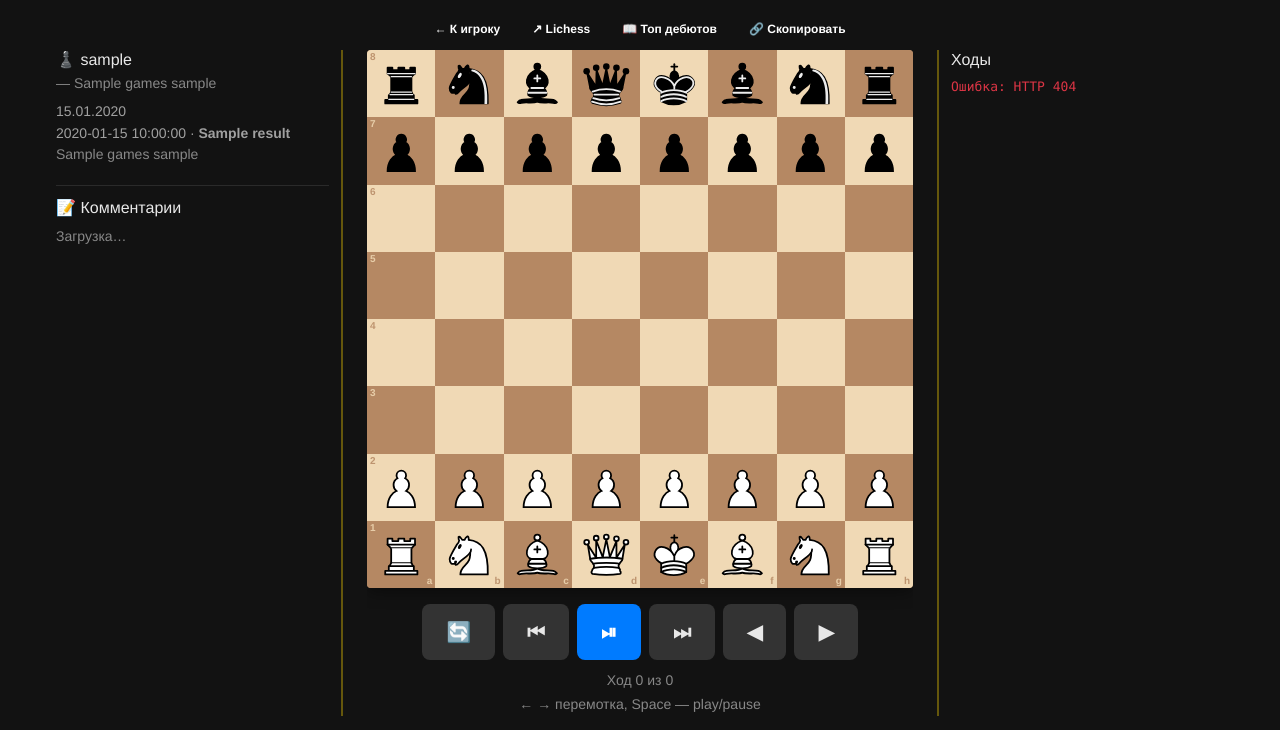
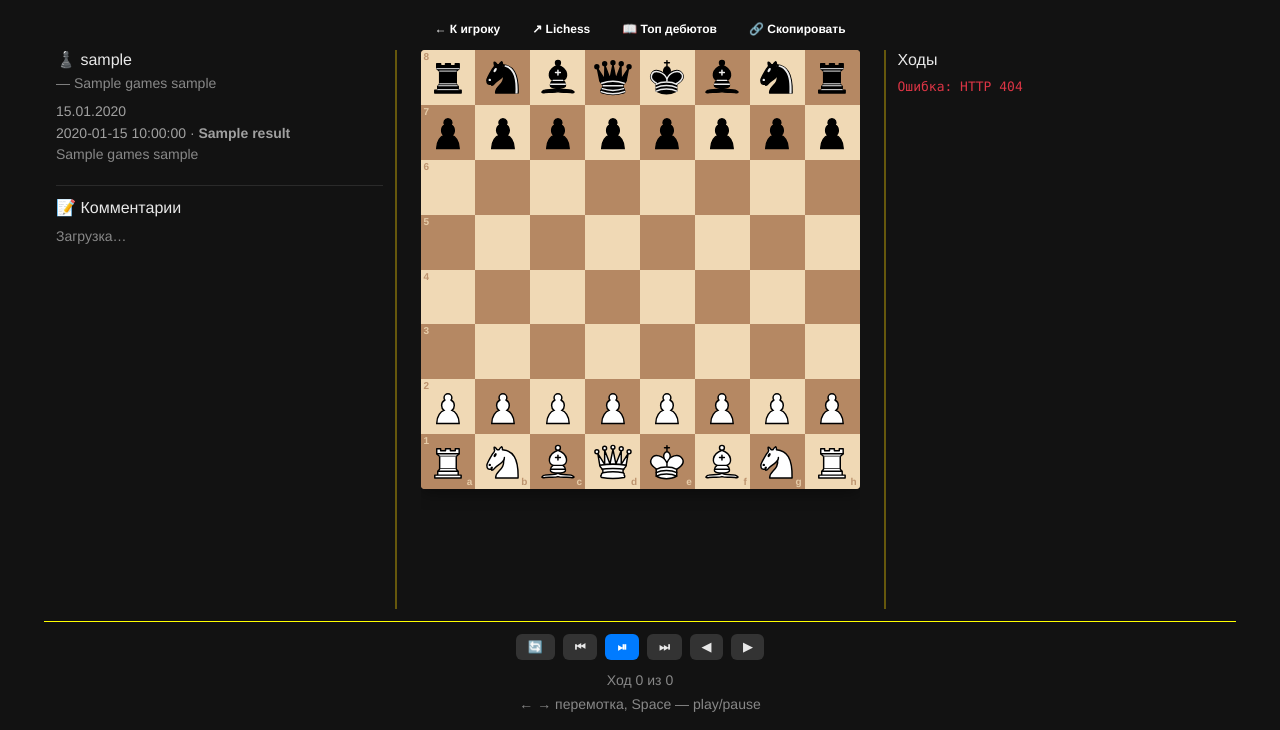
Before and after one commit to bauman-robotics/lichess_db_project, a Flask app: a page that uses web_app/templates/base.html in a window 1280 px wide. Shown: the part 70-800 px from the top of the page. Run offline with Flask 3, Linux system fonts and the light colour scheme; a database or web service that is not in the repository returns one stand-in record (values such as "Sample title"); some libraries are stand-ins or nearby versions.

Commit message:
Try fix пк версию, ограничить снизу область ходов и комментариев

```diff
--- a/web_app/static/css/style.css
+++ b/web_app/static/css/style.css
@@ -1670,3 +1670,31 @@ thead.table-light th {
         padding: 2px 6px;
     }
 }
+
+/* ============================================
+   КОНТРОЛЫ ПОД LAYOUT (десктоп)
+   ============================================ */
+
+@media (min-width: 769px) {
+    /* Контролы под layout — не растягиваются */
+    .game-view-page .viewer-controls {
+        flex: 0 0 auto;
+        margin-top: 12px;
+        padding-top: 12px;
+        border-top: 1px solid rgba(255, 255, 0.1);
+    }
+
+    /* Board-col теперь содержит ТОЛЬКО доску */
+    .game-view-page .viewer-board-col {
+        display: flex;
+        flex-direction: column;
+        align-items: center;
+    }
+
+    /* Layout занимает остаток, но не 100% */
+    .game-view-page .viewer-layout {
+        flex: 1 1 auto;
+        min-height: 0;
+        /* height: 100%; ← убрать или оставить — layout и так растянется */
+    }
+}
--- a/web_app/templates/base.html
+++ b/web_app/templates/base.html
@@ -8,7 +8,7 @@
     <!-- Bootstrap CSS с темной темой -->
     <link href="https://cdn.jsdelivr.net/npm/bootstrap@5.3.0/dist/css/bootstrap.min.css" rel="stylesheet">
     <!-- Наши стили -->
-    <link href="/lichess-analyzer/static/css/style.css?v=51" rel="stylesheet">
+    <link href="/lichess-analyzer/static/css/style.css?v=52" rel="stylesheet">
     {% block extra_css %}{% endblock %}
 </head>
 <body>
--- a/web_app/templates/game_view.html
+++ b/web_app/templates/game_view.html
@@ -75,8 +75,19 @@
             </div>
 
             <div id="viewBoard"></div>
+        </div>
 
-            <div class="mt-3 d-flex gap-2 justify-content-center flex-wrap">
+        <div class="viewer-moves viewer-desktop-only">
+            <h6>Ходы</h6>
+            <div id="viewMovesList"></div>
+        </div>
+
+    </div>
+    <!-- закрытие .viewer-layout -->
+
+    <!-- Кнопки навигации + счётчик — под layout, на всю ширину (только десктоп) -->
+    <div class="viewer-controls viewer-desktop-only">
+        <div class="d-flex gap-2 justify-content-center flex-wrap">
             <button id="viewFlip"  class="btn btn-sm btn-secondary" title="Повернуть">🔄</button>
             <button id="viewFirst" class="btn btn-sm btn-secondary" title="В начало">⏮</button>
             <button id="viewPlay"  class="btn btn-sm btn-primary" title="Играть / Пауза">⏯</button>
@@ -94,13 +105,6 @@
                 ← → перемотка, Space — play/pause
             </small>
         </div>
-        </div>
-
-        <div class="viewer-moves viewer-desktop-only">
-            <h6>Ходы</h6>
-            <div id="viewMovesList"></div>
-        </div>
-
     </div>
 
     <!-- Мобильный блок: табы -->
```
Lines whose indentation alone changed are shown as unchanged.
